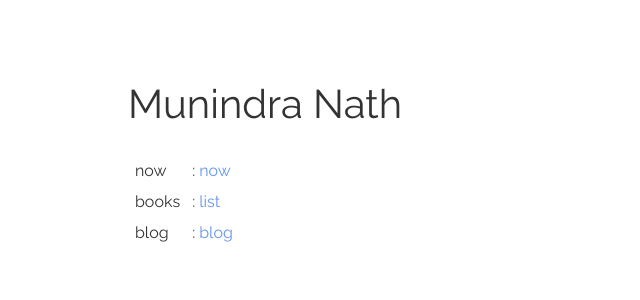
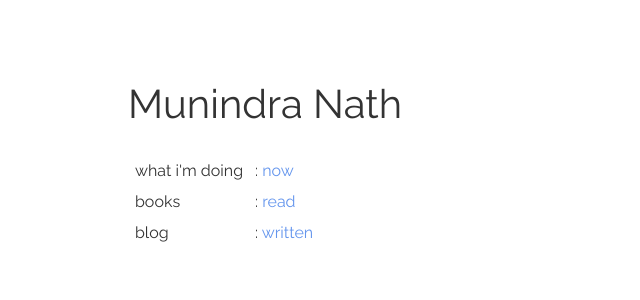
Before and after one commit to sideprojectme/nath, a Jekyll site: the page built from index.md, in a window 1280 px wide. Shown: the top 300 px of the page, without its empty margins (0-640 px from the left). Built offline with Jekyll 4.4.1, drawn with Linux system fonts in a browser that asks for light colours.

Commit message:
Update default.html

```diff
--- a/_layouts/default.html
+++ b/_layouts/default.html
@@ -12,16 +12,16 @@
    <h1 class="site-title">Munindra Nath</h1>
     <table>
         <tr>
-            <td>now </td>
+            <td>what i'm doing </td>
             <td>: <a href="/now/">now</a></td>
         </tr>
         <tr>
             <td>books </td>
-            <td>: <a href="/books/">list</a></td>
+            <td>: <a href="/books/">read</a></td>
         </tr>
         <tr>
             <td>blog </td>
-            <td>: <a href="/blog/">blog</a></td>
+            <td>: <a href="/blog/">written</a></td>
         </tr>
     </table>
 
```
